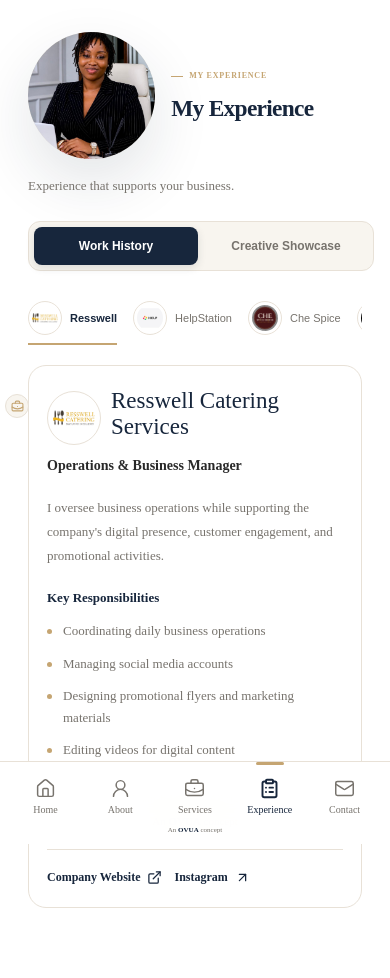
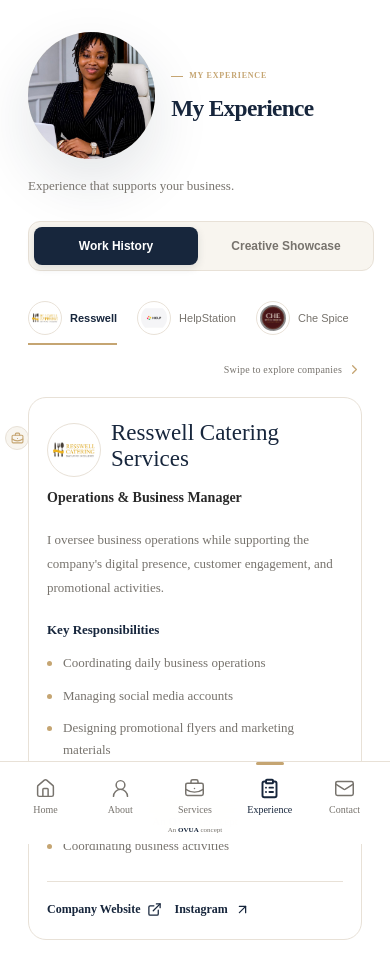
Before and after one commit to anyiamvictor/hannah-portfolio, a React (Vite) app: page /experience in a window 390 px wide. Shown: the top 978 px of the page. Built offline with nearby package versions, Linux system fonts and the light colour scheme.

Commit message:
Improve portfolio styling and mobile experience navigation

```diff
--- a/src/components/navigation/DesktopNavigation.module.scss
+++ b/src/components/navigation/DesktopNavigation.module.scss
@@ -47,6 +47,7 @@
   font-weight: 500;
   color: $color-muted;
   transition: color $transition-fast;
+  text-decoration: none;
 
   &:hover,
   &.active {
--- a/src/pages/Contact/Contact.module.scss
+++ b/src/pages/Contact/Contact.module.scss
@@ -362,25 +362,38 @@
   }
 
   .contactCard {
-    padding: 11px 9px;
-    gap: 8px;
+    padding: 11px 8px;
+    gap: 7px;
+    min-width: 0;
   }
 
   .contactIcon {
-    width: 30px;
-    height: 30px;
+    width: 28px;
+    height: 28px;
+  }
+
+  .contactDetails {
+    flex: 1;
+    min-width: 0;
+    overflow: hidden;
   }
 
   .contactLabel {
     font-size: 11px;
+    white-space: nowrap;
+    overflow: hidden;
+    text-overflow: ellipsis;
   }
 
   .contactDescription {
-    display:none
+    display: none;
   }
 
   .contactArrow {
     width: 12px;
+    height: 12px;
+    flex-shrink: 0;
+    margin-left: auto;
   }
 
   .infoHeading,
--- a/src/pages/Experience/Experience.jsx
+++ b/src/pages/Experience/Experience.jsx
@@ -1,11 +1,12 @@
 
-import { useState } from 'react';
+import { useEffect, useRef, useState } from 'react';
 import { motion, AnimatePresence } from 'motion/react';
 import {
   ArrowUpRight,
   BriefcaseBusiness,
   ExternalLink,
   Building2,
+  ChevronRight,
 } from 'lucide-react';
 
 import SectionLayout from '../../layouts/SectionLayout/SectionLayout';
@@ -84,16 +85,27 @@ const experiences = [
       'Helping maintain organized and responsive customer communication',
     ],
   },
-
 ];
 
 function Experience() {
   const [activeTab, setActiveTab] = useState('history');
   const [activeEmployer, setActiveEmployer] = useState('resswell');
 
+  const activeEmployerRef = useRef(null);
+
   const selectedExperience = experiences.find(
     (experience) => experience.id === activeEmployer
   );
+
+  useEffect(() => {
+    if (activeTab === 'history') {
+      activeEmployerRef.current?.scrollIntoView({
+        behavior: 'smooth',
+        block: 'nearest',
+        inline: 'center',
+      });
+    }
+  }, [activeEmployer, activeTab]);
 
   return (
     <SectionLayout
@@ -145,6 +157,7 @@ function Experience() {
               transition={{ duration: 0.25 }}
             >
               {/* Employer selector */}
+              <div className={styles.employerNavigation}>
                 <div
                   className={styles.employerTabs}
                   role="tablist"
@@ -153,6 +166,11 @@ function Experience() {
                   {experiences.map((experience) => (
                     <button
                       key={experience.id}
+                      ref={
+                        activeEmployer === experience.id
+                          ? activeEmployerRef
+                          : null
+                      }
                       type="button"
                       role="tab"
                       aria-selected={activeEmployer === experience.id}
@@ -180,6 +198,12 @@ function Experience() {
                   ))}
                 </div>
 
+                <div className={styles.employerNavigationHint}>
+                  <span>Swipe to explore companies</span>
+                  <ChevronRight size={15} />
+                </div>
+              </div>
+
               {/* Selected employer */}
               <AnimatePresence mode="wait">
                 <motion.article
@@ -196,7 +220,6 @@ function Experience() {
 
                   <div className={styles.cardHeader}>
                     <div>
-
                       <div className={styles.companyHeading}>
                         <div className={styles.companyLogo}>
                           {selectedExperience.logo ? (
--- a/src/pages/Experience/Experience.module.scss
+++ b/src/pages/Experience/Experience.module.scss
@@ -210,6 +210,13 @@
   min-width: 0;
 }
 
+/* Employer navigation wrapper */
+.employerNavigation {
+  position: relative;
+  width: 100%;
+  margin-bottom: 24px;
+}
+
 /* Employer switcher */
 .employerTabs {
   display: flex;
@@ -217,7 +224,7 @@
   gap: 28px;
   border-bottom: none;
   padding-bottom: 0;
-  margin-bottom: 24px;
+  margin-bottom: 0;
 }
 
 .employerTab {
@@ -331,6 +338,11 @@
   min-width: 0;
 }
 
+/* Navigation hint: hidden on desktop */
+.employerNavigationHint {
+  display: none;
+}
+
 /* Tablet */
 @media (max-width: 768px) {
   .employerTabs {
@@ -382,7 +394,7 @@
   }
 }
 
-/* Main tabs on small screens */
+/* Main tabs and employer navigation on small screens */
 @media (max-width: 520px) {
   .tabs {
     width: 100%;
@@ -395,11 +407,22 @@
     font-size: 12px;
   }
 
+  .employerNavigation {
+    margin-bottom: 20px;
+  }
+
   .employerTabs {
-    gap: 16px;
-    margin-bottom: 20px;
+    display: flex;
+    flex-wrap: nowrap;
+    gap: 20px;
+    margin-bottom: 12px;
+    padding: 0 38px 5px 0;
     overflow-x: auto;
+    overflow-y: hidden;
     scrollbar-width: none;
+    scroll-behavior: smooth;
+    scroll-snap-type: x proximity;
+    -webkit-overflow-scrolling: touch;
 
     &::-webkit-scrollbar {
       display: none;
@@ -409,6 +432,7 @@
   .employerTab {
     padding: 10px 0;
     font-size: 11px;
+    scroll-snap-align: center;
   }
 
   .employerLogo {
@@ -424,12 +448,29 @@
   .companyHeading {
     gap: 10px;
   }
+
+  /* Swipe instruction */
+  .employerNavigationHint {
+    display: flex;
+    align-items: center;
+    justify-content: flex-end;
+    gap: 5px;
+    color: $color-muted;
+    font-size: 10px;
+    font-weight: 500;
+    letter-spacing: 0.02em;
+
+    svg {
+      color: $color-gold;
+      flex-shrink: 0;
+    }
+  }
 }
 
 /* Very small screens */
 @media (max-width: 360px) {
   .employerTabs {
-    gap: 12px;
+    gap: 16px;
   }
 
   .employerTab {
@@ -459,8 +500,10 @@
   .tab,
   .employerTab,
   .employerTab::after,
-  .externalLinks a {
+  .externalLinks a,
+  .employerTabs {
     transition: none;
+    scroll-behavior: auto;
   }
 
   .experienceCard:hover {
```
Also changed, not shown: 2 other files (tests, documents, lock files or other folders). Lines whose indentation alone changed are shown as unchanged.
